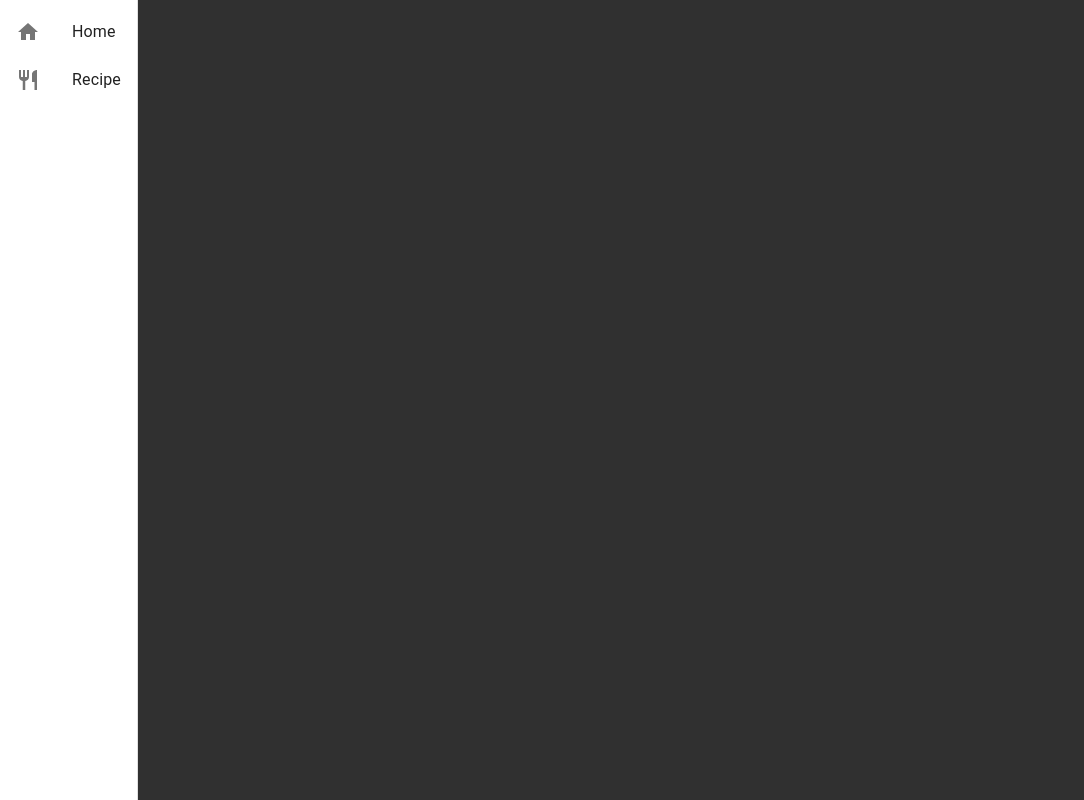
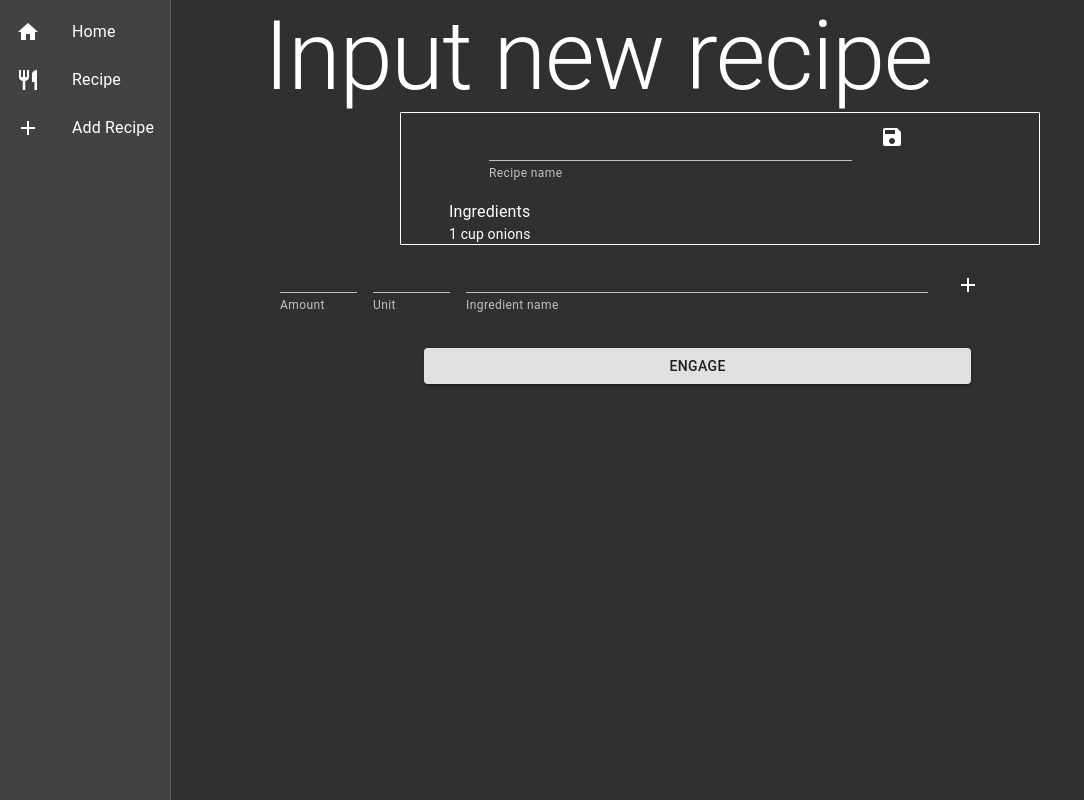
Before and after one commit to samuwen/didactic-octo-giggle, a React (Create React App) app: page /recipeInput in a window 1280 px wide. Shown: the whole page, without its empty margins (0-1084 px from the left). Built offline with nearby package versions, Linux system fonts and the light colour scheme.

Commit message:
lots of work on the recipe input form

```diff
--- a/src/App.tsx
+++ b/src/App.tsx
@@ -1,21 +1,48 @@
 import React from "react";
 import ReactRouter from "./Routes";
-import { Container, CssBaseline, Drawer, List } from "@material-ui/core";
+import { CssBaseline, Drawer, IconButton, List } from "@material-ui/core";
 import HomeIcon from "@material-ui/icons/Home";
 import RestaurantIcon from "@material-ui/icons/Restaurant";
-import { createMuiTheme, ThemeProvider } from "@material-ui/core/styles";
+import MenuIcon from "@material-ui/icons/Menu";
+import AddIcon from "@material-ui/icons/Add";
+import {
+  createMuiTheme,
+  ThemeProvider,
+  makeStyles,
+} from "@material-ui/core/styles";
 import ListItemLink from "./components/ListItemLink";
+import useWindowSize from "./hooks/useWindowSize";
 
-const App = () => {
 const theme = createMuiTheme({
   palette: {
     type: "dark",
   },
 });
 
+const useStyles = makeStyles({
+  drawer: {
+    color: "#ff0000",
+  },
+  mainContainer: {
+    marginLeft: "10rem",
+  },
+  viewPort: {
+    marginLeft: "auto",
+    marginRight: "auto",
+    maxWidth: "60rem",
+  },
+});
+
+const App = () => {
+  const [width] = useWindowSize();
+  const classes = useStyles();
+
   return (
     <>
-      <Container maxWidth="sm">
+      <ThemeProvider theme={theme}>
+        <CssBaseline />
+        <div className={classes.drawer}>
+          {width > 1050 ? (
             <Drawer variant="permanent">
               <List component="nav">
                 <ListItemLink primary="Home" to="/" icon={HomeIcon} />
@@ -24,12 +51,24 @@ const App = () => {
                   to="/recipes"
                   icon={RestaurantIcon}
                 />
+                <ListItemLink
+                  primary="Add Recipe"
+                  to="/recipeInput"
+                  icon={AddIcon}
+                />
               </List>
             </Drawer>
-      </Container>
-      <ThemeProvider theme={theme}>
-        <CssBaseline />
+          ) : (
+            <IconButton>
+              <MenuIcon />
+            </IconButton>
+          )}
+        </div>
+        <div className={classes.mainContainer}>
+          <div className={classes.viewPort}>
             <ReactRouter />
+          </div>
+        </div>
       </ThemeProvider>
     </>
   );
--- a/src/Routes.tsx
+++ b/src/Routes.tsx
@@ -1,8 +1,6 @@
 import React from "react";
 import { Switch, Route } from "react-router-dom";
-import Home from "./screens/Home";
-import RecipeList from "./screens/RecipeList";
-import RecipeDetail from "./screens/RecipeDetail";
+import { Home, RecipeList, RecipeDetail, RecipeInput } from "./screens/index";
 
 const ReactRouter = () => {
   return (
@@ -11,6 +9,7 @@ const ReactRouter = () => {
         <Route exact path="/" component={Home} />
         <Route exact path="/recipes" component={RecipeList} />
         <Route exact path="/recipe/:recipeId" component={RecipeDetail} />
+        <Route exact path="/recipeInput" component={RecipeInput} />
       </Switch>
     </React.Fragment>
   );
--- a/src/components/ChipSection.tsx
+++ b/src/components/ChipSection.tsx
@@ -27,6 +27,7 @@ const ChipSection = (props: { tags: Tag[] }) => {
           return (
             <Chip
               variant="outlined"
+              key={t.name}
               label={t.name}
               onClick={(evt) => handleChipClick(evt, i)}
             />
--- /dev/null
+++ b/src/components/IngredientInput.tsx
@@ -0,0 +1,110 @@
+import React, { useState } from "react";
+import { IconButton, TextField } from "@material-ui/core";
+import { makeStyles } from "@material-ui/core/styles";
+import AddIcon from "@material-ui/icons/Add";
+import _ from "lodash";
+
+const useStyles = makeStyles({
+  ingredientContainer: {
+    width: "88%",
+    resize: "vertical",
+    padding: "1rem",
+  },
+  amtInput: {
+    width: "10%",
+    resize: "vertical",
+    marginRight: "1rem",
+  },
+  ingInput: {
+    width: "60%",
+    resize: "vertical",
+    marginRight: "1rem",
+  },
+  addButton: {},
+});
+
+interface IngredientField {
+  name: string;
+  value: string;
+  helperText: string;
+  id: string;
+  className: any;
+}
+
+export interface Ingredient {
+  amount: string | number;
+  unit: string;
+  name: string;
+}
+
+const IngredientInput = (props: { handleClick(data: Ingredient): void }) => {
+  const classes = useStyles();
+  const { handleClick } = props;
+  const fieldDefault = [
+    {
+      name: "amount",
+      value: "",
+      helperText: "Amount",
+      id: "amount-input",
+      className: classes.amtInput,
+    },
+    {
+      name: "unit",
+      value: "",
+      helperText: "Unit",
+      id: "unit-input",
+      className: classes.amtInput,
+    },
+    {
+      name: "name",
+      value: "",
+      helperText: "Ingredient name",
+      id: "name-input",
+      className: classes.ingInput,
+    },
+  ];
+  const [fields, setFields] = useState<IngredientField[]>(fieldDefault);
+
+  const addIngredient = () => {
+    const ingredient = {
+      amount: fields[0].value.trim(),
+      unit: fields[1].value.trim(),
+      name: fields[2].value.trim(),
+    };
+    handleClick(ingredient);
+    setFields(fieldDefault);
+  };
+
+  const onChange = (evt: any) => {
+    const { name, value } = evt.target;
+    const oldFields = [...fields];
+    const fieldIndex = _.findIndex(oldFields, (f) => f.name === name);
+    const field = oldFields[fieldIndex];
+    field.value = value;
+    oldFields[fieldIndex] = field;
+    setFields(oldFields);
+  };
+
+  return (
+    <div className={classes.ingredientContainer}>
+      {fields.map((field) => {
+        return (
+          <TextField
+            className={field.className}
+            id={field.id}
+            helperText={field.helperText}
+            name={field.name}
+            value={field.value}
+            key={field.name}
+            onChange={onChange}
+          />
+        );
+      })}
+      <IconButton className={classes.addButton} onClick={addIngredient}>
+        <AddIcon />
+      </IconButton>
+    </div>
+  );
+};
+
+export default IngredientInput;
--- a/src/components/RecipeCard.tsx
+++ b/src/components/RecipeCard.tsx
@@ -6,7 +6,6 @@ import {
   CardMedia,
   Typography,
 } from "@material-ui/core";
-import _ from "lodash";
 import { makeStyles } from "@material-ui/core/styles";
 import { Recipe } from "../assets/staticRecipes";
 import { Link } from "react-router-dom";
--- /dev/null
+++ b/src/hooks/useWindowSize.ts
@@ -0,0 +1,19 @@
+import { useLayoutEffect, useState } from "react";
+
+const useWindowSize = () => {
+  const [size, setSize] = useState([0, 0]);
+
+  useLayoutEffect(() => {
+    const updateSize = () => {
+      setSize([window.innerWidth, window.innerHeight]);
+    };
+    window.addEventListener("resize", updateSize);
+    updateSize();
+    return () => window.removeEventListener("resize", updateSize);
+    // empty array prevents infinite loop
+  }, []);
+
+  return size;
+};
+
+export default useWindowSize;
--- a/src/screens/RecipeDetail.tsx
+++ b/src/screens/RecipeDetail.tsx
@@ -1,5 +1,7 @@
 import React from "react";
 import { Container, List, Typography } from "@material-ui/core";
+import _ from "lodash";
+import { makeStyles } from "@material-ui/core/styles";
 import recipes from "../assets/staticRecipes";
 import IngredientList from "../components/IngredientList";
 import ChipSection from "../components/ChipSection";
@@ -9,15 +11,22 @@ type RouterProps = {
   location: any;
 };
 
+const useStyles = makeStyles({
+  root: {
+    border: "solid",
+  },
+});
+
 const RecipeDetail = (props: RouterProps) => {
   const { recipeId } = props.match.params;
   const recipe = recipes[recipeId];
+  const classes = useStyles();
 
   return (
-    <Container>
-      <Typography variant="h1">{recipe.name}</Typography>
+    <Container className={classes.root}>
+      <Typography variant="h1">{_.startCase(recipe.name)}</Typography>
       <ChipSection tags={recipe.tags} />
-      <img src={recipe.image} />
+      <img alt={recipe.name} src={recipe.image} />
       <Typography variant="body1">{recipe.description}</Typography>
       <Typography variant="h4">Ingredients</Typography>
       <Container>
--- /dev/null
+++ b/src/screens/RecipeInput.tsx
@@ -0,0 +1,132 @@
+import React, { useState } from "react";
+import { makeStyles } from "@material-ui/core/styles";
+import {
+  Button,
+  Container,
+  IconButton,
+  Typography,
+  TextField,
+} from "@material-ui/core";
+import SaveIcon from "@material-ui/icons/Save";
+import EditIcon from "@material-ui/icons/Edit";
+import _ from "lodash";
+import IngredientInput, { Ingredient } from "../components/IngredientInput";
+
+const useStyles = makeStyles({
+  formInput: {
+    width: "80%",
+    resize: "vertical",
+    padding: "1rem",
+  },
+  nameInput: {
+    width: "80%",
+    resize: "vertical",
+    padding: "1rem",
+  },
+  ingredientContainer: {
+    border: "1px solid",
+    borderRadius: "1px",
+    maxWidth: "40rem",
+  },
+  submitButton: {
+    width: "60%",
+    marginTop: "1rem",
+    marginLeft: "10rem",
+    marginRight: "auto",
+  },
+});
+
+const RecipeInput = () => {
+  const classes = useStyles();
+  const [recipeName, setRecipeName] = useState("");
+  const [recipeField, setRecipeField] = useState("");
+
+  const [ingreds, setIngreds] = useState<Ingredient[]>([
+    {
+      amount: "1",
+      unit: "cup",
+      name: "onions",
+    },
+  ]);
+
+  const handleSubmitClick = () => {
+    console.log("yeah boi");
+  };
+
+  const addIngredient = (ingredient: Ingredient) => {
+    const oldIngreds = [...ingreds];
+    oldIngreds.push(ingredient);
+    setIngreds(oldIngreds);
+  };
+
+  const onChange = (event: any) => {
+    const { value, name } = event.target;
+    setRecipeField(value);
+  };
+
+  const onSaveClick = () => {
+    setRecipeName(recipeField);
+  };
+
+  const onEditClick = () => {
+    setRecipeName("");
+  };
+
+  return (
+    <Container>
+      <form noValidate autoComplete="off">
+        <div>
+          <Typography variant="h1">Input new recipe</Typography>
+          <Container className={classes.ingredientContainer}>
+            {!_.isEmpty(ingreds[0]) && (
+              <Container>
+                {_.isEmpty(recipeName) ? (
+                  <Container>
+                    <TextField
+                      className={classes.formInput}
+                      error={false}
+                      id="recipe-name"
+                      helperText="Recipe name"
+                      name="recipeName"
+                      onChange={onChange}
+                      value={recipeField}
+                    />
+                    <IconButton onClick={onSaveClick}>
+                      <SaveIcon />
+                    </IconButton>
+                  </Container>
+                ) : (
+                  <Container>
+                    <Typography variant="h4">{recipeName}</Typography>
+                    <IconButton onClick={onEditClick}>
+                      <EditIcon />
+                    </IconButton>
+                  </Container>
+                )}
+                <Typography variant="body1">Ingredients</Typography>
+                {ingreds.map((i) => {
+                  return (
+                    <Typography
+                      key={i.name}
+                      variant="body2"
+                    >{`${i.amount} ${i.unit} ${i.name}`}</Typography>
+                  );
+                })}
+              </Container>
+            )}
+          </Container>
+          <IngredientInput handleClick={addIngredient} />
+          <Button
+            className={classes.submitButton}
+            onClick={handleSubmitClick}
+            variant="contained"
+          >
+            ENGAGE
+          </Button>
+        </div>
+      </form>
+    </Container>
+  );
+};
+
+export default RecipeInput;
--- a/src/screens/RecipeList.tsx
+++ b/src/screens/RecipeList.tsx
@@ -5,13 +5,15 @@ import recipes from "../assets/staticRecipes";
 
 const RecipeList = () => {
   return (
-    <Container>
+    <Container className="mainContent">
       <Typography className="primary" variant="h1">
         Recipes
       </Typography>
-      <Grid container>
+      <Grid container spacing={1}>
         {recipes.map((r) => (
-          <RecipeCard recipe={r} />
+          <Grid key={r.name} item xs={3}>
+            <RecipeCard recipe={r} />
+          </Grid>
         ))}
       </Grid>
     </Container>
--- /dev/null
+++ b/src/screens/index.ts
@@ -0,0 +1,6 @@
+import Home from "./Home";
+import RecipeDetail from "./RecipeDetail";
+import RecipeInput from "./RecipeInput";
+import RecipeList from "./RecipeList";
+
+export { Home, RecipeDetail, RecipeInput, RecipeList };
```
Lines whose indentation alone changed are shown as unchanged.
